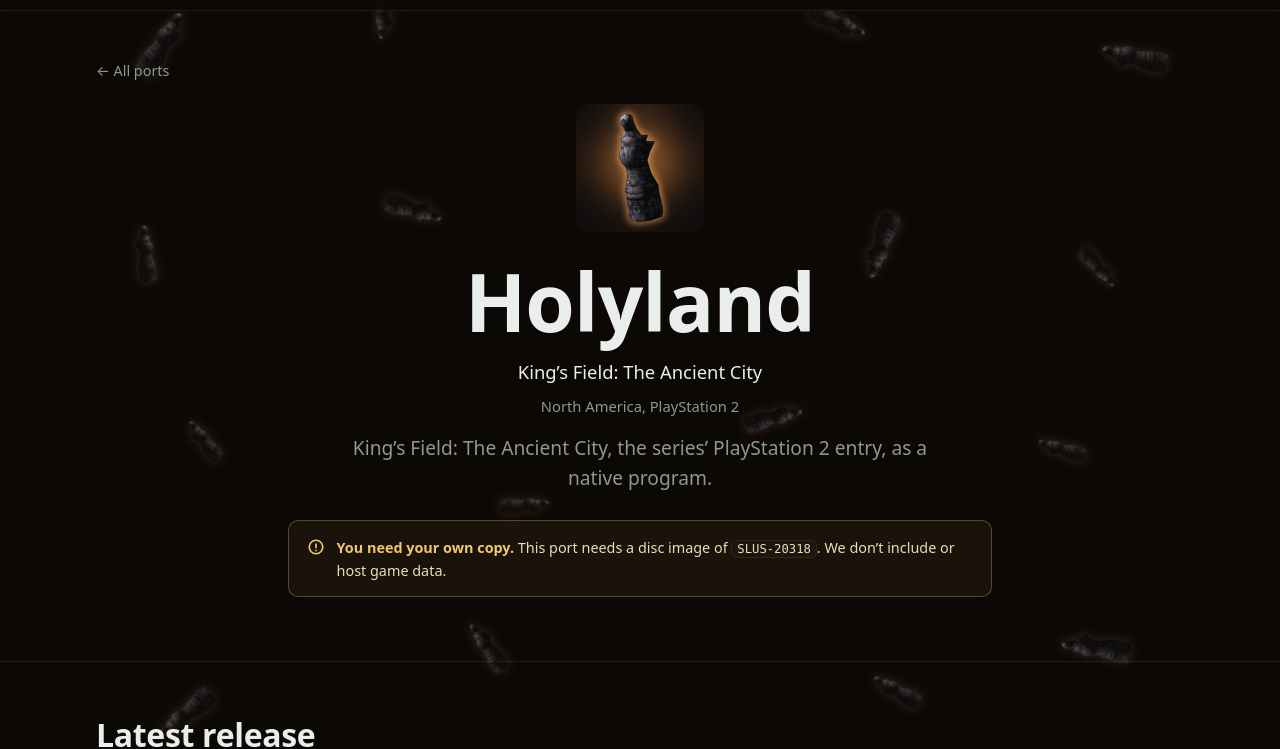
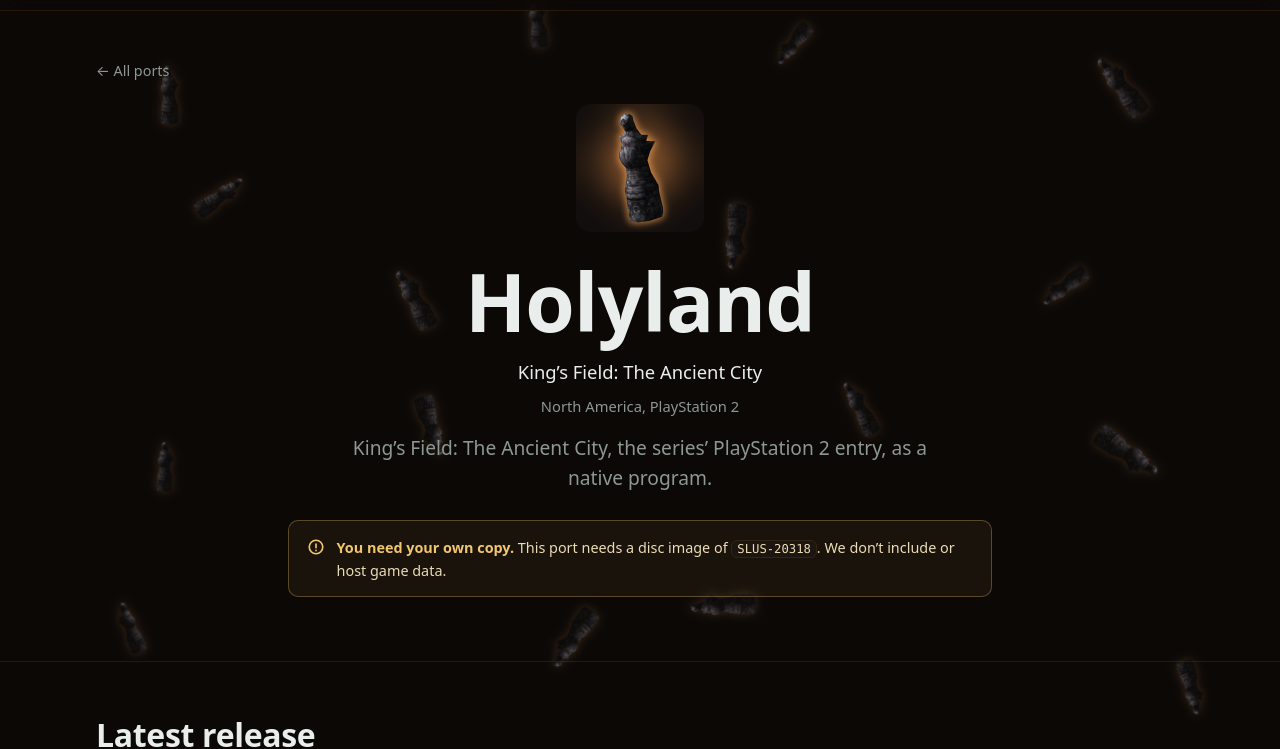
Before and after one commit to Voicedrew11/verdite.org, an Astro site: page /games/holyland/ in a window 1280 px wide. Shown: the part 54-803 px from the top of the page. Built offline with nearby package versions, Linux system fonts and the light colour scheme; Astro itself is replaced by a stand-in of ours; no server answers.

Commit message:
Add GitHub logos to GitHub buttons and call Verdite1's game King's Field JP
Buttons that link to GitHub now carry its logo. Verdite1's game is named
King's Field JP to set it apart from the North American King's Field.
The background icon scatter moves into one IconScatter component, and a
backdrop picture now carries its own rim-light colour.

Co-Authored-By: Claude Opus 5.5 <noreply@anthropic.com>

```diff
--- /dev/null
+++ b/src/components/IconScatter.astro
@@ -0,0 +1,81 @@
+---
+// Port icons scattered over the screen, each dropping in once on load and
+// settling. One per cell of a 4 x 4 grid, nudged randomly within its cell, so
+// they cover the screen evenly without looking lined up. Positions come from
+// a generator seeded by `seed`, so the same seed gives the same layout on
+// every visit and different seeds give different layouts.
+//
+// With several ports, each appears equally often in a shuffled order. A port
+// with a backdrop shows that picture instead of its icon, turned any way,
+// sometimes mirrored, and rim-lit with its backdrop glow.
+//
+// Positioning is up to the caller's class (.game-ambience on port pages,
+// .intro-icons on the intro).
+import PortIcon from "./PortIcon.astro";
+import type { Game } from "../data/games";
+
+interface Props {
+  ports: Game[];
+  seed: string;
+  class: string;
+}
+const { ports, seed, class: className } = Astro.props;
+
+const GRID = 4;
+const CELL_PCT = 100 / GRID;
+const random = seededRandom(seed);
+
+// Every port equally often, shuffled.
+const cells = GRID * GRID;
+const order = Array.from({ length: cells }, (_, i) => ports[i % ports.length]!);
+for (let i = order.length - 1; i > 0; i--) {
+  const j = Math.floor(random() * (i + 1));
+  [order[i], order[j]] = [order[j]!, order[i]!];
+}
+
+const items = order.map((port, i) => {
+  const col = i % GRID;
+  const row = Math.floor(i / GRID);
+  const jitter = () => (random() - 0.5) * CELL_PCT * 0.6;
+  const tilt_max_deg = port.backdrop ? 180 : 25;
+  const size_min_px = port.backdrop ? 44 : 28;
+  return {
+    port,
+    left_pct: Math.round(col * CELL_PCT + CELL_PCT / 2 + jitter() - 2),
+    rest_pct: Math.round(row * CELL_PCT + CELL_PCT / 2 + jitter() - 3),
+    delay_ms: Math.round(random() * 900),
+    size_px: size_min_px + Math.round(random() * 30),
+    tilt_deg: Math.round((random() * 2 - 1) * tilt_max_deg),
+    mirror: port.backdrop && random() < 0.5 ? -1 : 1,
+  };
+});
+
+function seededRandom(text: string): () => number {
+  let h = 2166136261;
+  for (const ch of text) h = Math.imul(h ^ ch.charCodeAt(0), 16777619);
+  return () => {
+    h = Math.imul(h ^ (h >>> 15), 2246822507);
+    h = Math.imul(h ^ (h >>> 13), 3266489909);
+    h ^= h >>> 16;
+    return (h >>> 0) / 4294967296;
+  };
+}
+
+function placement(item: (typeof items)[number]): string {
+  return `--x:${item.left_pct}%;--y:${item.rest_pct}%;--delay:${item.delay_ms}ms;` +
+    `--size:${item.size_px}px;--tilt:${item.tilt_deg}deg;--mirror:${item.mirror};`;
+}
+---
+<div class:list={["icon-scatter", className]} aria-hidden="true">
+  {items.map((item) => (
+    item.port.backdrop
+      ? <img
+          class="scatter-backdrop"
+          src={item.port.backdrop.image.src}
+          alt=""
+          decoding="async"
+          style={`${placement(item)}--glow:${item.port.backdrop.glow};`}
+        />
+      : <PortIcon game={item.port} size_px={item.size_px} style={placement(item)} />
+  ))}
+</div>
--- a/src/components/PortsSection.astro
+++ b/src/components/PortsSection.astro
@@ -4,6 +4,7 @@
 // Used on the home and downloads pages. Cards render complete without
 // JavaScript or GitHub; the live numbers fill in when GitHub answers.
 import DownloadIcon from "./DownloadIcon.astro";
+import GitHubIcon from "./GitHubIcon.astro";
 import PortIcon from "./PortIcon.astro";
 import GitHubSnapshot from "./GitHubSnapshot.astro";
 import { games, gamePath } from "../data/games";
@@ -44,14 +45,14 @@ import { site } from "../data/site";
               <DownloadIcon size={16} />
               <span data-get-label>Get it</span>
             </a>
-            <a class="btn btn-ghost btn-small" href={`https://github.com/${game.repo}`}>Source</a>
+            <a class="btn btn-ghost btn-small" href={`https://github.com/${game.repo}`}><GitHubIcon size={16} />Source</a>
           </div>
         </li>
       ))}
     </ul>
 
     <p class="center-row">
-      <a class="btn btn-ghost" href={site.github}>View all on GitHub</a>
+      <a class="btn btn-ghost" href={site.github}><GitHubIcon />View all on GitHub</a>
     </p>
   </div>
 </section>
--- a/src/data/games.ts
+++ b/src/data/games.ts
@@ -11,6 +11,13 @@ import verdite3Icon from "../assets/ports/verdite3.png";
 import holylandIcon from "../assets/ports/holyland.png";
 import holylandIdol from "../assets/ports/holyland-idol.png";
 
+/** A cut-out picture, turned and mirrored freely, rim-lit with `glow` (a CSS
+    colour) so dark objects still read on a dark page. */
+export interface Backdrop {
+  image: ImageMetadata;
+  glow: string;
+}
+
 export interface Game {
   name: string;
   repo: string;
@@ -23,9 +30,9 @@ export interface Game {
   iconArt: "pixel" | "painted";
   /** The art's own resolution (a 64-pixel sprite scaled up to 256 is 64). */
   iconPixels: number;
-  /** Scattered behind a themed port's page in place of the icon, turned and
-      mirrored freely; for icons that carry their own background. */
-  backdrop?: ImageMetadata;
+  /** Scattered in backgrounds in place of the icon, for icons that carry
+      their own background. */
+  backdrop?: Backdrop;
   /** Names src/styles/themes/<theme>.css, which restyles the port's own page. */
   theme?: string;
   /** One or two sentences for the port's own page. */
@@ -40,10 +47,10 @@ export const games: Game[] = [
     icon: verdite1Icon,
     iconArt: "pixel",
     iconPixels: 64,
-    game: "King’s Field",
+    game: "King’s Field JP",
     edition: "Japan, PlayStation",
     needs: "SLPS-00017",
-    summary: "The first King’s Field, released only in Japan in 1994, as a native program.",
+    summary: "King’s Field JP, the first in the series, released only in Japan in 1994, as a native program.",
   },
   {
     name: "Verdite2",
@@ -76,7 +83,7 @@ export const games: Game[] = [
     iconArt: "painted",
     iconPixels: 256,
     // The Idol of Sorrow, cut out of the icon's glowing background.
-    backdrop: holylandIdol,
+    backdrop: { image: holylandIdol, glow: "rgba(233, 148, 74, 0.65)" },
     theme: "holyland",
     game: "King’s Field: The Ancient City",
     edition: "North America, PlayStation 2",
--- a/src/pages/games/[slug].astro
+++ b/src/pages/games/[slug].astro
@@ -4,6 +4,7 @@
 // A port with a `theme` in src/data/games.ts gets its own look from
 // src/styles/themes/<theme>.css, scoped to body[data-theme="<theme>"].
 import PortIcon from "../../components/PortIcon.astro";
+import IconScatter from "../../components/IconScatter.astro";
 import Base from "../../layouts/Base.astro";
 import GitHubSnapshot from "../../components/GitHubSnapshot.astro";
 import { games, gameSlug, gamePath, type Game } from "../../data/games";
@@ -21,51 +22,10 @@ interface Props {
 const { game } = Astro.props;
 const others = games.filter((g) => g !== game);
 
-// The port's icon drops in once on load and settles behind the page;
-// shown only when the port's theme turns it on (.game-ambience { display: block; }).
-// Positions come from a generator seeded by the port's name, so each port
-// has its own layout and it stays the same on every visit.
-function seededRandom(seed: string): () => number {
-  let h = 2166136261;
-  for (const ch of seed) h = Math.imul(h ^ ch.charCodeAt(0), 16777619);
-  return () => {
-    h = Math.imul(h ^ (h >>> 15), 2246822507);
-    h = Math.imul(h ^ (h >>> 13), 3266489909);
-    h ^= h >>> 16;
-    return (h >>> 0) / 4294967296;
-  };
-}
-const random = seededRandom(game.name);
-
-// One icon per cell of a 4 x 4 grid over the screen, nudged randomly within
-// its cell, so they cover the screen evenly without looking lined up.
-const GRID = 4;
-// Icons tilt a little; a backdrop object is turned any way and mirrored.
-const TILT_MAX_DEG = game.backdrop ? 180 : 25;
-const SIZE_MIN_PX = game.backdrop ? 44 : 28;
-const CELL_PCT = 100 / GRID;
-const falling = Array.from({ length: GRID * GRID }, (_, i) => {
-  const col = i % GRID;
-  const row = Math.floor(i / GRID);
-  const jitter = () => (random() - 0.5) * CELL_PCT * 0.6;
-  return {
-    left_pct: Math.round(col * CELL_PCT + CELL_PCT / 2 + jitter() - 2),
-    rest_pct: Math.round(row * CELL_PCT + CELL_PCT / 2 + jitter() - 3),
-    delay_ms: Math.round(random() * 900),
-    size_px: SIZE_MIN_PX + Math.round(random() * 30),
-    tilt_deg: Math.round((random() * 2 - 1) * TILT_MAX_DEG),
-    mirror: game.backdrop && random() < 0.5 ? -1 : 1,
-  };
-});
 ---
 <Base title={game.name} description={`${game.summary} Download the latest release.`} theme={game.theme}>
-  <div class="game-ambience" aria-hidden="true">
-    {falling.map((f) => (
-      game.backdrop
-        ? <img src={game.backdrop.src} alt="" decoding="async" style={`--x:${f.left_pct}%;--y:${f.rest_pct}%;--delay:${f.delay_ms}ms;--size:${f.size_px}px;--tilt:${f.tilt_deg}deg;--mirror:${f.mirror}`} />
-        : <PortIcon game={game} size_px={f.size_px} style={`--x:${f.left_pct}%;--y:${f.rest_pct}%;--delay:${f.delay_ms}ms;--size:${f.size_px}px;--tilt:${f.tilt_deg}deg`} />
-    ))}
-  </div>
+  <!-- Shown only when the port's theme turns it on (.game-ambience { display: block; }). -->
+  <IconScatter ports={[game]} seed={game.name} class="game-ambience" />
   <section class="game-hero">
     <div class="container game-hero-inner">
       <a class="back-link" href="/downloads/">← All ports</a>
--- a/src/pages/index.astro
+++ b/src/pages/index.astro
@@ -8,6 +8,7 @@ import PortIcon from "../components/PortIcon.astro";
 import Intro from "../components/Intro.astro";
 import PlatformIcons from "../components/PlatformIcons.astro";
 import DownloadIcon from "../components/DownloadIcon.astro";
+import GitHubIcon from "../components/GitHubIcon.astro";
 import PortsSection from "../components/PortsSection.astro";
 import { site } from "../data/site";
 import { games, gamePath } from "../data/games";
@@ -52,7 +53,7 @@ const values = [
             <DownloadIcon />
             Download now
           </a>
-          <a class="btn btn-ghost" href={site.github}>GitHub</a>
+          <a class="btn btn-ghost" href={site.github}><GitHubIcon />GitHub</a>
         </div>
         <ul class="chip-row" aria-label="The ports">
           {games.map((game) => (
@@ -146,7 +147,7 @@ const values = [
         <h2>Built by fans, for fans</h2>
         <p>Every line of code is on GitHub. Read it, fork it, learn from it. Verdite ports will never be behind a paywall.</p>
         <div class="actions">
-          <a class="btn btn-ghost" href={site.github}>View the source on GitHub</a>
+          <a class="btn btn-ghost" href={site.github}><GitHubIcon />View the source on GitHub</a>
         </div>
       </div>
     </div>
--- a/src/styles/site.css
+++ b/src/styles/site.css
@@ -598,10 +598,9 @@ code {
   position: fixed;
   inset: 0;
   z-index: -1; /* behind everything in <main>, above the page background */
-  overflow: hidden;
-  pointer-events: none;
 }
-.game-ambience img {
+.icon-scatter { overflow: hidden; pointer-events: none; }
+.icon-scatter img {
   position: absolute;
   top: var(--y);
   left: var(--x);
@@ -612,13 +611,18 @@ code {
   transform: rotate(var(--tilt)) scaleX(var(--mirror, 1));
   animation: icon-drop-in 1.1s cubic-bezier(0.3, 1.25, 0.5, 1) var(--delay) both;
 }
+/* Dark cut-out objects get a rim light and a little more presence. */
+.icon-scatter .scatter-backdrop {
+  --rest-opacity: 0.3;
+  filter: brightness(1.5) drop-shadow(0 0 5px var(--glow));
+}
 /* Each icon drops from above the screen, overshoots a little and settles. */
 @keyframes icon-drop-in {
   from { transform: translateY(-110vh) rotate(calc(var(--tilt) * -2)) scaleX(var(--mirror, 1)); opacity: 0; }
   to { transform: translateY(0) rotate(var(--tilt)) scaleX(var(--mirror, 1)); opacity: var(--rest-opacity, 0.13); }
 }
 @media (prefers-reduced-motion: reduce) {
-  .game-ambience img { animation: none; }
+  .icon-scatter img { animation: none; }
 }
 /* Page content stays above the falling icons. */
 body[data-theme] main, body[data-theme] .footer { position: relative; z-index: 1; }
--- a/src/styles/themes/holyland.css
+++ b/src/styles/themes/holyland.css
@@ -17,9 +17,3 @@ body[data-theme="holyland"] {
 body[data-theme="holyland"] .nav { background: rgba(13, 9, 7, 0.75); }
 
 body[data-theme="holyland"] .game-ambience { display: block; }
-/* The idol is dark stone on a dark page, so it gets the ember rim light
-   it has in the icon, and a little more presence than the pixel icons. */
-body[data-theme="holyland"] .game-ambience img {
-  --rest-opacity: 0.3;
-  filter: brightness(1.5) drop-shadow(0 0 5px rgba(233, 148, 74, 0.65));
-}
```
Also changed, not shown: src/components/GitHubIcon.astro (added, +11 -0 lines).
